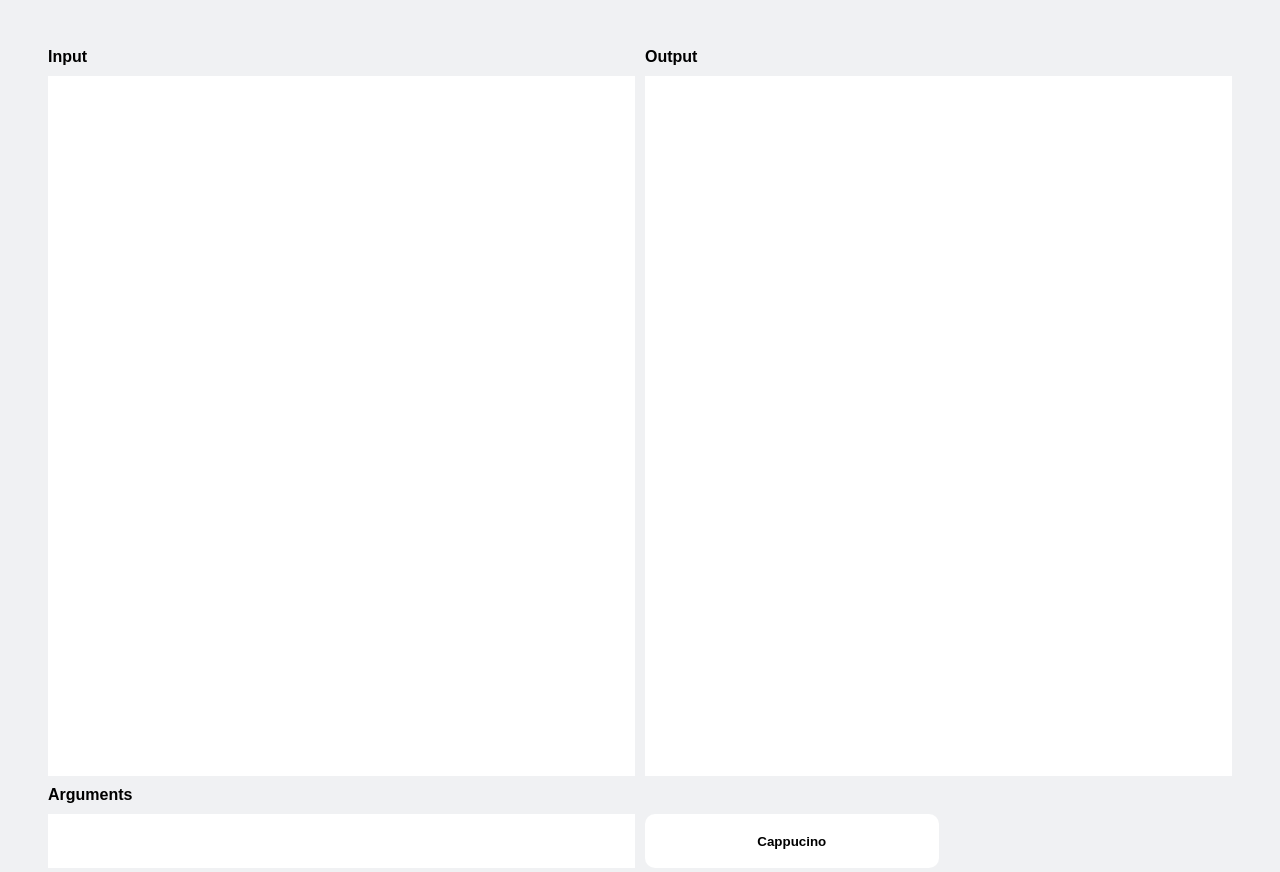
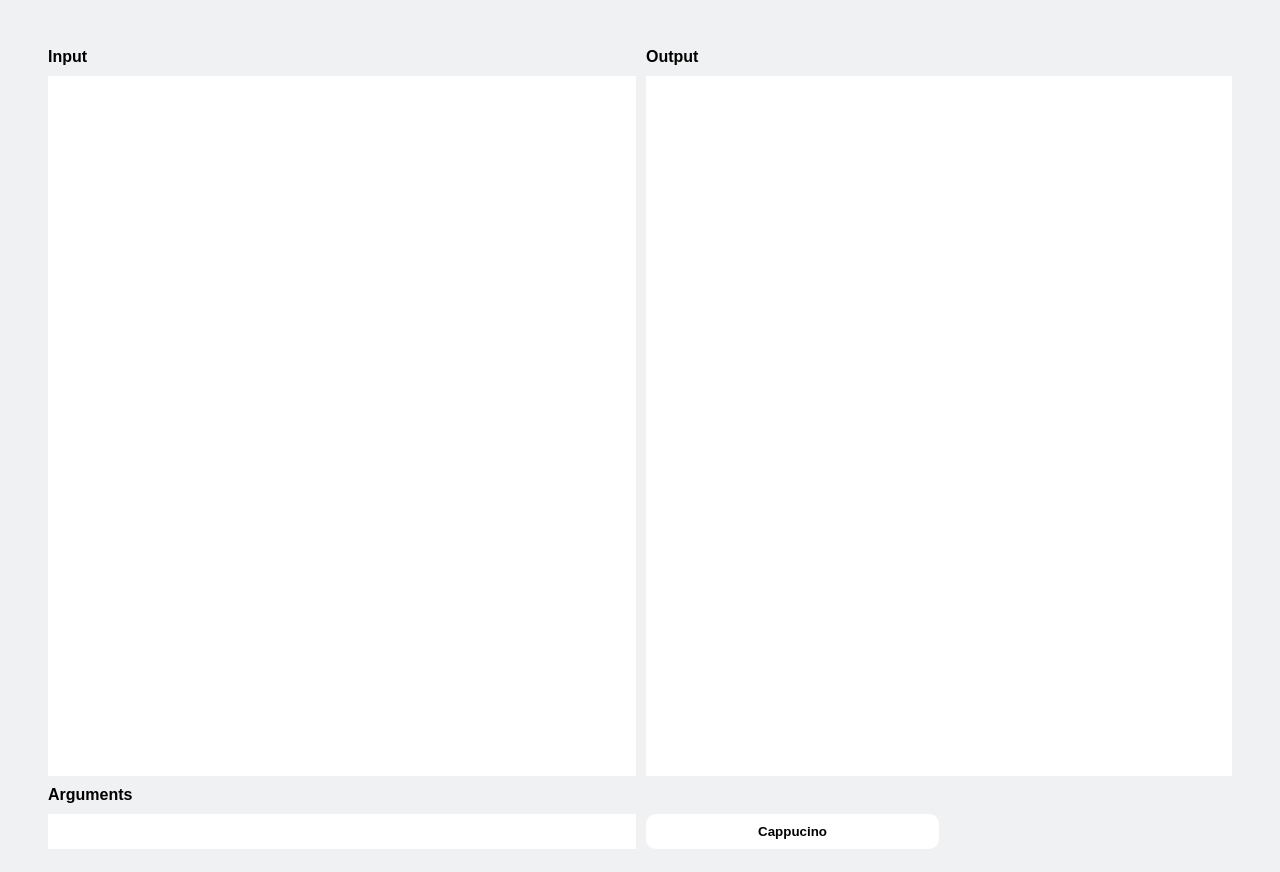
Before and after one commit to NudelErde/Espresso-Wasm-Web, a website with bundled scripts: page index.html in a window 1280 px wide. After the commit the page ends 849 px from the top, so only its background shows below. Built offline with nearby package versions, Linux system fonts and the light colour scheme.

Commit message:
Changes argument-input from textarea to input

```diff
--- a/index.html
+++ b/index.html
@@ -36,7 +36,7 @@
             </div>
             <div></div>
             <div class="argsL">
-                <textarea id="args"></textarea>
+                <input id="args">
             </div>
             <div class="buttonR">
                 <button id="espresso_run"><b>Cappucino</b></button>
--- a/style.css
+++ b/style.css
@@ -30,7 +30,8 @@ body {
 }
 
 /* elements */
-textarea {
+textarea,
+input {
     width: 100%;
     height: 100%;
     resize: none;
```
